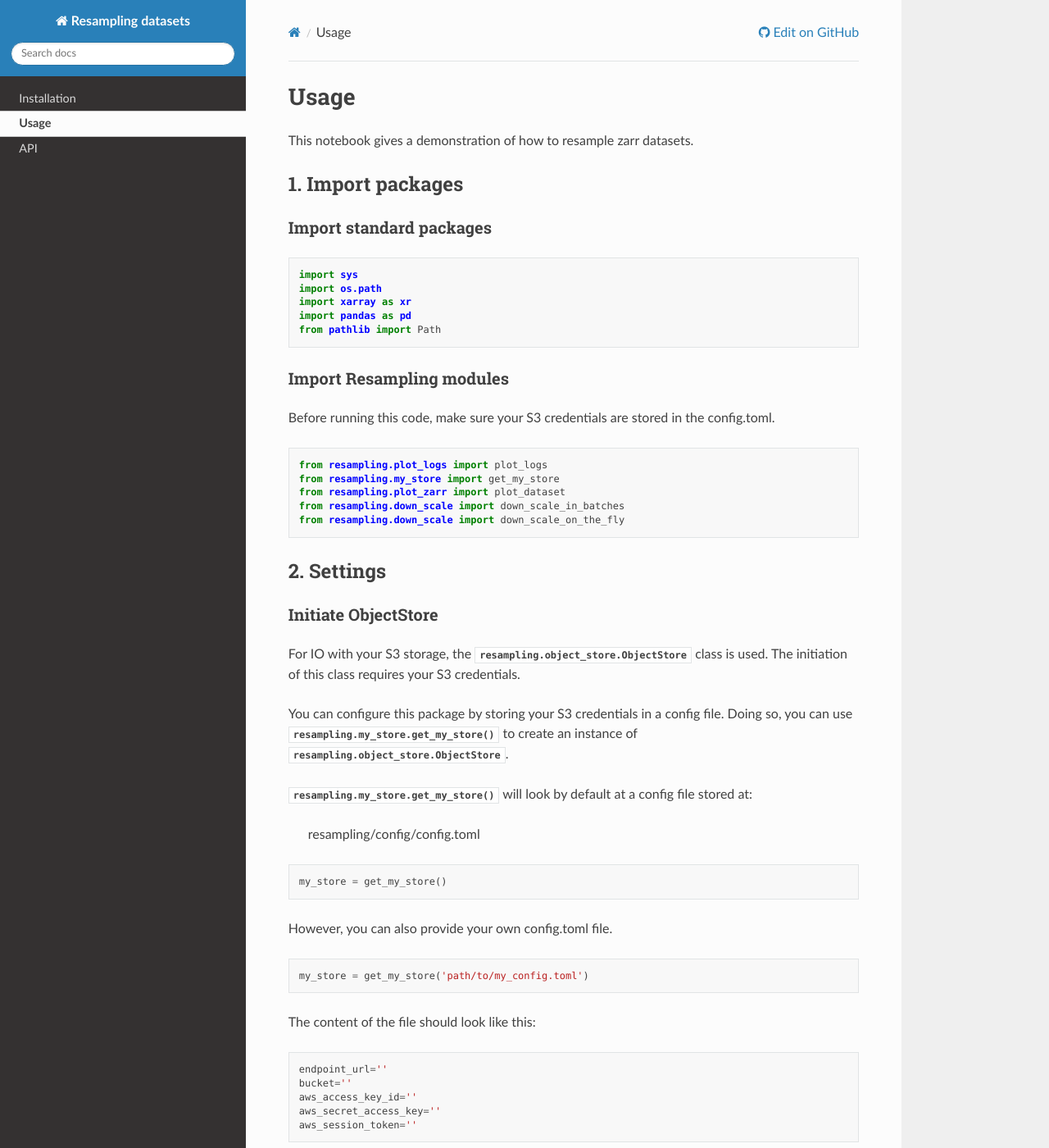
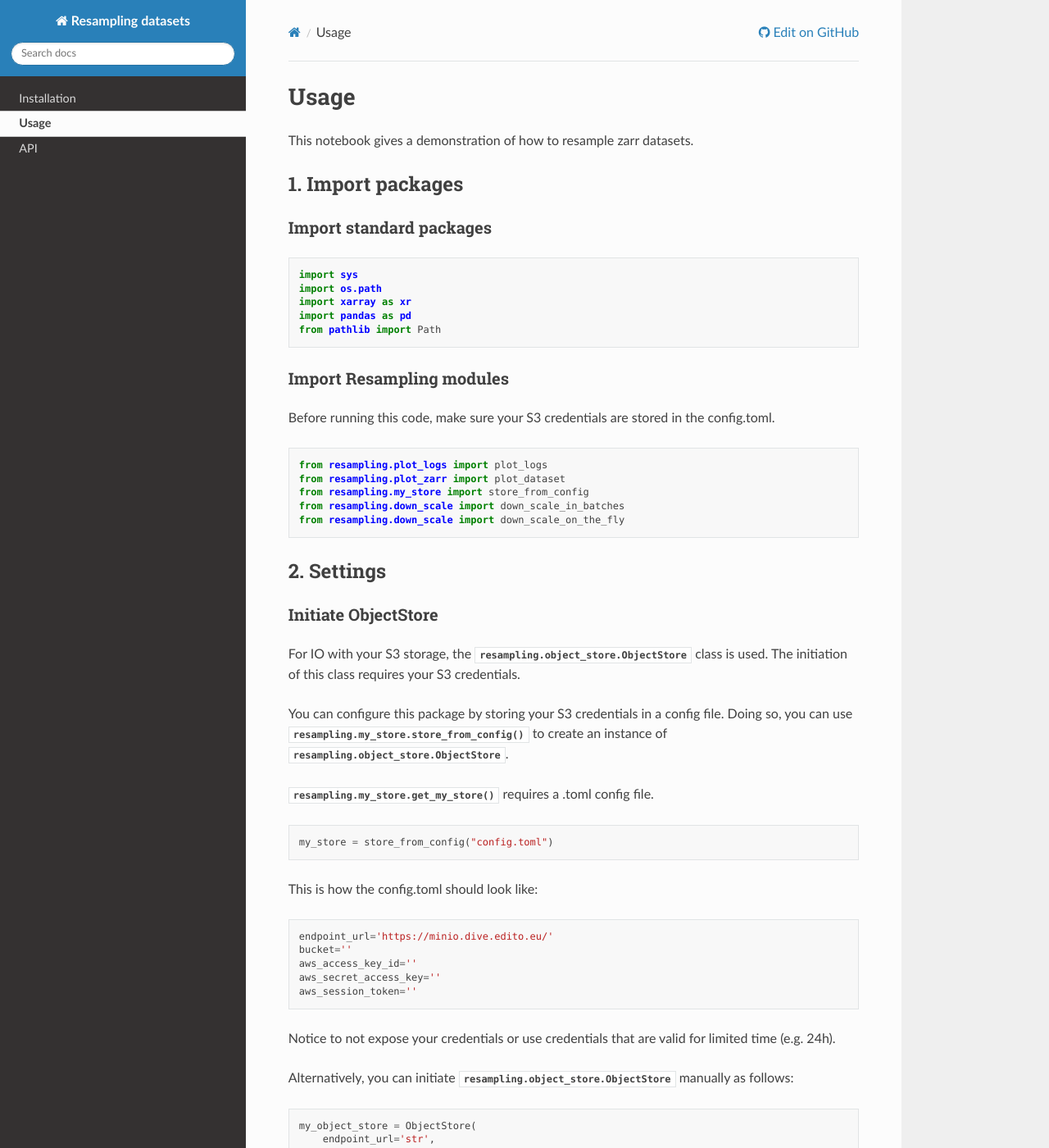
Before and after one commit to willem0boone/resample_zarr, a Sphinx documentation site: the page built from docs/source/usage.rst, in a window 1280 px wide and 1400 px high. Shown: the whole window at 82% size. Built offline with Sphinx 7.4.7 and the Read the Docs theme 3.1.0, drawn with Linux system fonts in a browser that asks for light colours.

Commit message:
update requirements

```diff
--- a/docs/source/usage.rst
+++ b/docs/source/usage.rst
@@ -26,8 +26,8 @@ config.toml.
 .. code-block:: python
 
     from resampling.plot_logs import plot_logs
-    from resampling.my_store import get_my_store
     from resampling.plot_zarr import plot_dataset
+    from resampling.my_store import store_from_config
     from resampling.down_scale import down_scale_in_batches
     from resampling.down_scale import down_scale_on_the_fly
 
@@ -41,35 +41,27 @@ For IO with your S3 storage, the :class:`resampling.object_store.ObjectStore`
 class is used. The initiation of this class requires your S3 credentials.
 
 You can configure this package by storing your S3 credentials in a config file.
-Doing so, you can use :func:`resampling.my_store.get_my_store` to  create an
+Doing so, you can use :func:`resampling.my_store.store_from_config` to  create an
 instance of :class:`resampling.object_store.ObjectStore`.
 
-:func:`resampling.my_store.get_my_store` will look by default at a
-config file stored at:
-
-    resampling/config/config.toml
+:func:`resampling.my_store.get_my_store` requires a .toml config file.
 
 .. code-block:: python
 
-    my_store = get_my_store()
+    my_store = store_from_config("config.toml")
 
-However, you can also provide your own config.toml file.
+This is how the config.toml should look like:
 
 .. code-block:: python
 
-    my_store = get_my_store('path/to/my_config.toml')
-
-
-The content of the file should look like this:
-
-.. code-block:: python
-
-    endpoint_url=''
+    endpoint_url='https://minio.dive.edito.eu/'
     bucket=''
     aws_access_key_id=''
     aws_secret_access_key=''
     aws_session_token=''
 
+Notice to not expose your credentials or use credentials that are valid for
+limited time (e.g. 24h).
 
 Alternatively, you can initiate :class:`resampling.object_store.ObjectStore`
 manually as follows:
```
Also changed, not shown: requirements.txt (+17 -17 lines), 1 other file.
